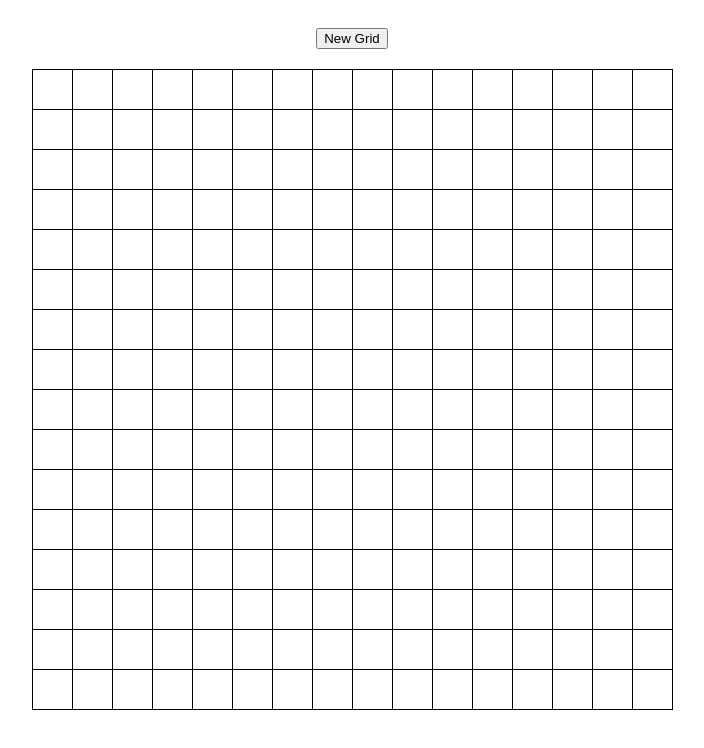
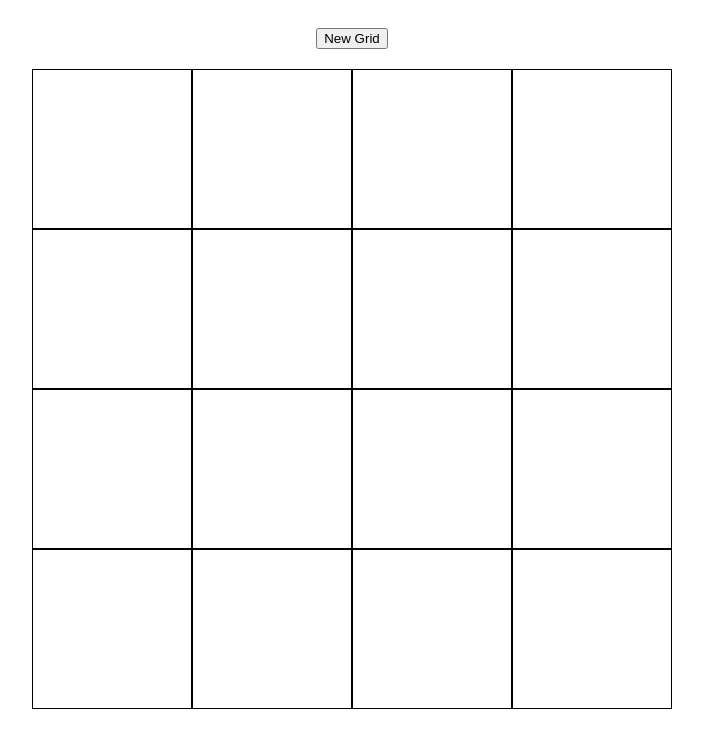
Before and after one commit to guriarte/etch-a-sketch, a plain HTML site: page index.html in a window 1280 px wide. Shown: the whole page, without its empty margins (288-992 px from the left). Drawn offline with Linux system fonts and the light colour scheme.

Commit message:
added functionality for button

```diff
--- a/script.js
+++ b/script.js
@@ -1,25 +1,30 @@
 const newGridButton = document.querySelector(".reset-button");
 const gridContainer = document.querySelector(".grid-container");
-let numberOfRowsAndColumns = 16;
+let numberOfRowsAndColumns = 4;
 
-generateGrid();
-
-document.querySelectorAll(".grid-item").forEach((gridItem) => {
-  gridItem.addEventListener("mouseover", (e) => {
-    e.currentTarget.style.backgroundColor = "black";
-  });
-});
+generateGrid(numberOfRowsAndColumns);
 
 newGridButton.addEventListener("click", () => {
   numberOfRowsAndColumns = getRowsAndColumnsFromUser();
+  document.querySelectorAll(".grid-item").forEach((gridItem) => {
+    gridItem.remove();
+  });
+  generateGrid(numberOfRowsAndColumns);
 });
 
-function generateGrid() {
-  for (let i = 0; i < 16 * 16; i++) {
+function generateGrid(numberOfRowsAndColumns) {
+  for (let i = 0; i < numberOfRowsAndColumns * numberOfRowsAndColumns; i++) {
     const gridItem = document.createElement("div");
     gridItem.className = "grid-item";
+    gridItem.style.flexBasis = `calc(100% / ${numberOfRowsAndColumns})`;
     gridContainer.appendChild(gridItem);
   }
+
+  document.querySelectorAll(".grid-item").forEach((gridItem) => {
+    gridItem.addEventListener("mouseover", (e) => {
+      e.currentTarget.style.backgroundColor = "black";
+    });
+  });
 }
 
 function getRowsAndColumnsFromUser() {
--- a/style.css
+++ b/style.css
@@ -5,19 +5,16 @@
 }
 
 .grid-item {
-  border-bottom: 1px solid black;
-  border-right: 1px solid black;
-  width: 40px;
-  height: 40px;
+  border: 1px solid black;
   box-sizing: border-box;
+  flex: 1 1 auto;
 }
 
 .grid-container {
   display: flex;
   flex-wrap: wrap;
   width: 640px;
-  border-left: 1px solid black;
-  border-top: 1px solid black;
+  height: 640px;
 }
 
 .reset-button {
```
